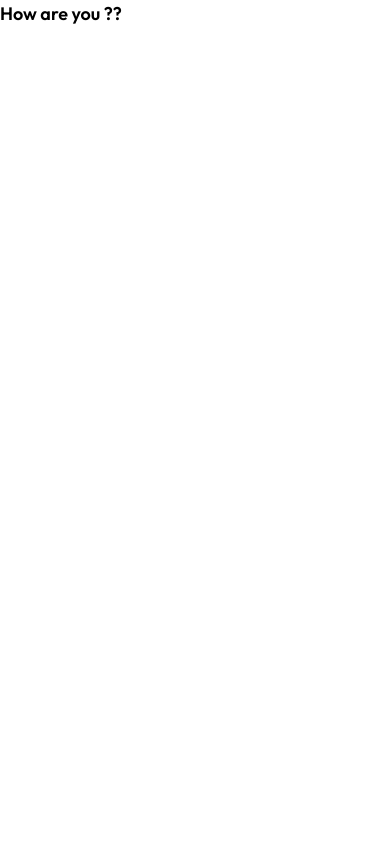
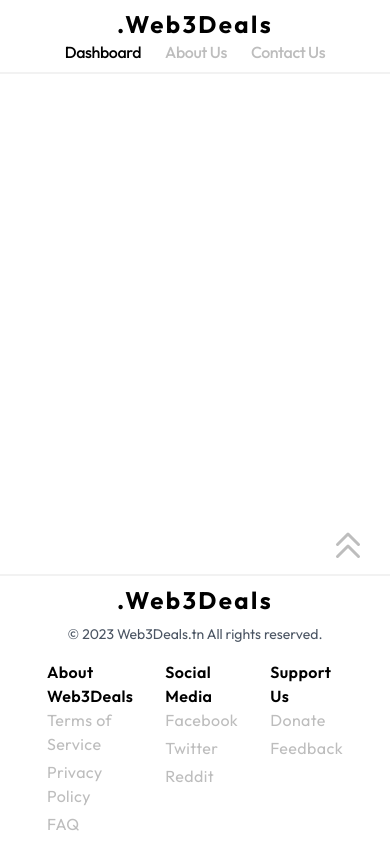
Before and after one commit to function03-labs/Web3Deals, a Next.js app: page / in a window 390 px wide. Built offline with nearby package versions, Linux system fonts and the light colour scheme.

Commit message:
creating the Header and Footer responsive components

```diff
--- a/package.json
+++ b/package.json
@@ -9,6 +9,7 @@
   },
   "dependencies": {
     "@glideapps/glide-data-grid": "^5.2.1",
+    "@heroicons/react": "^1.0.6",
     "@reduxjs/toolkit": "^1.9.5",
     "autoprefixer": "10.4.14",
     "dotenv": "^16.3.1",
--- a/src/components/Footer.js
+++ b/src/components/Footer.js
@@ -0,0 +1,66 @@
+import { ChevronDoubleUpIcon } from '@heroicons/react/outline';
+import { useRouter } from 'next/router';
+/*
+ * Footer component for the website.
+ * Renders 2023 .Web3Deals All rights reserved.
+ */
+function Footer() {
+    const Router = useRouter();
+    return (
+      <footer className="py-2 sm:py-4 md:py-6 px-[8rem] w-full absolute bottom-0 border-t-2 border-[#F2F2F2]">
+        <button onClick={() => {window.scrollTo({ top: 0, behavior: 'smooth' });}} className="absolute -top-12 right-6 z-10 w-min md:mt-0 text-[#BDBDBD] hover:text-black focus:outline-none">
+            <ChevronDoubleUpIcon className="h-9"/>
+        </button>
+        <div className="w-full  flex flex-col md:flex-row items-center justify-between px-2">
+          <div className="text-center md:text-left">
+            <h2 className="text-2xl font-bold tracking-widest">.Web3Deals</h2>
+            <p className="text-gray-600 mt-1 text-sm hidden md:inline-block"> An open aggregator aimed at creating an accessible and transparent <br/> platform for the latest developments in the Web3 space, focusing <br/> primarily on raises, fundings, and investments.</p>
+            <p className="text-gray-600 mt-2 text-sm whitespace-nowrap">&copy; {new Date().getFullYear()} Web3Deals.tn All rights reserved.</p>
+          </div>
+          <div className="mt-4 md:mt-0 flex space-x-8 md:space-x-12 tracking-wide">
+           <div>
+                <h2 className="font-semibold">About Web3Deals</h2>
+                <ul className="flex flex-col space-y-1">
+                    <li>
+                        <p onClick={() => Router.push("/help#terms-of-service")} className="text-[#BDBDBD] cursor-pointer hover:underline hover:text-black">Terms of Service</p>
+                    </li>
+                    <li>
+                        <p onClick={() => Router.push("/help#privacy-policy")} className="text-[#BDBDBD] cursor-pointer hover:underline hover:text-black">Privacy Policy</p>
+                    </li>
+                    <li>
+                        <p onClick={() => Router.push("/help#faq")} className="text-[#BDBDBD] cursor-pointer hover:underline hover:text-black">FAQ</p>
+                    </li>
+                </ul>
+            </div>
+            <div>
+                <h2 className="font-semibold">Social Media</h2>
+                <ul className="flex flex-col space-y-1">
+                    <li>
+                        <a href="" className="text-[#BDBDBD] hover:underline hover:text-black">Facebook</a>
+                    </li>
+                    <li>
+                        <a href="" className="text-[#BDBDBD] hover:underline hover:text-black">Twitter</a>
+                    </li>
+                    <li>
+                        <a href="" className="text-[#BDBDBD] hover:underline hover:text-black">Reddit</a>
+                    </li>
+                </ul>
+            </div>
+            <div>
+                <h2 className="font-semibold">Support Us</h2>
+                <ul className="flex flex-col space-y-1">
+                    <li>
+                        <a href="" className="text-[#BDBDBD] hover:underline hover:text-black">Donate</a>
+                    </li>
+                    <li>
+                        <a href="" className="text-[#BDBDBD] hover:underline hover:text-black">Feedback</a>
+                    </li>
+                </ul>
+            </div>
+          </div>
+        </div>
+      </footer>
+    );
+  }
+
+  export default Footer;
--- a/src/components/Header.js
+++ b/src/components/Header.js
@@ -0,0 +1,35 @@
+import { useRouter } from 'next/router';
+
+/*
+ * Header component for the website.
+ * Renders the header with a logo and navigation links.
+ */
+function Header() {
+    const Router = useRouter();
+  return (
+    <header className="z-20 ease-linear flex flex-col md:flex-row justify-between items-center py-2 sm:py-3 md:py-4 px-[8rem] border-b-2 border-[#F2F2F2]">
+      <h1 onClick={() => { Router.push("/") }} className="cursor-pointer text-2xl font-bold tracking-widest">.Web3Deals</h1>
+      <nav>
+        <ul className="flex space-x-6 md:space-x-10 tracking-tight font-medium md:tracking-wider">
+          <li>
+            <p onClick={() => { Router.push("/") }} className={`cursor-pointer hover:underline ${Router.pathname === "/" ? "text-black" : "text-[#BDBDBD]"}`}>
+              Dashboard
+            </p>
+          </li>
+          <li>
+            <p onClick={() => { Router.push("/about") }} className={`cursor-pointer whitespace-nowrap hover:underline ${Router.pathname === "/about" ? "text-black" : "text-[#BDBDBD]"}`}>
+              About Us
+            </p>
+          </li>
+          <li>
+            <p onClick={() => { Router.push("/contact") }} className={`cursor-pointer whitespace-nowrap hover:underline ${Router.pathname === "/contact" ? "text-black" : "text-[#BDBDBD]"}`}>
+              Contact Us
+            </p>
+          </li>
+        </ul>
+      </nav>
+    </header>
+  );
+}
+
+export default Header;
--- a/src/pages/index.js
+++ b/src/pages/index.js
@@ -1,4 +1,6 @@
 import Head from "next/head";
+import Header from '../components/Header';
+import Footer from "@/components/Footer";
 
 export default function Home() {
   return (
@@ -6,7 +8,10 @@ export default function Home() {
       <Head>
         <title>Web3deals</title>
       </Head>
-      <div className=" font-semibold text-lg font-outfit"> How are you ??</div>
+      <div>
+        <Header />
+        <Footer />
+      </div>
     </div>
   );
 }
--- a/src/styles/globals.css
+++ b/src/styles/globals.css
@@ -1,3 +1,7 @@
 @tailwind base;
 @tailwind components;
 @tailwind utilities;
+
+* {
+    font-family: "Outfit";
+}
```
Also changed, not shown: 1 other file (tests, documents, lock files or other folders).
